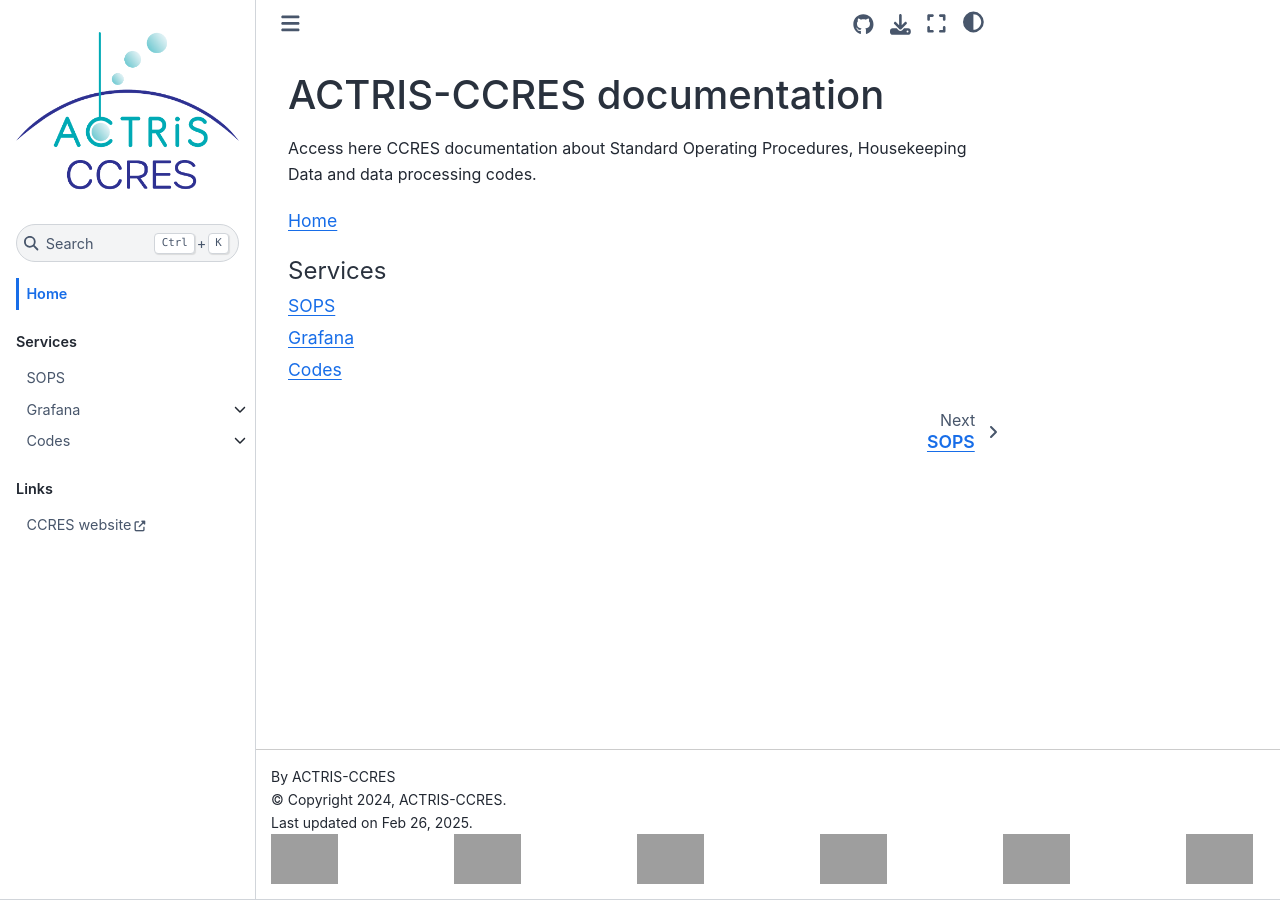
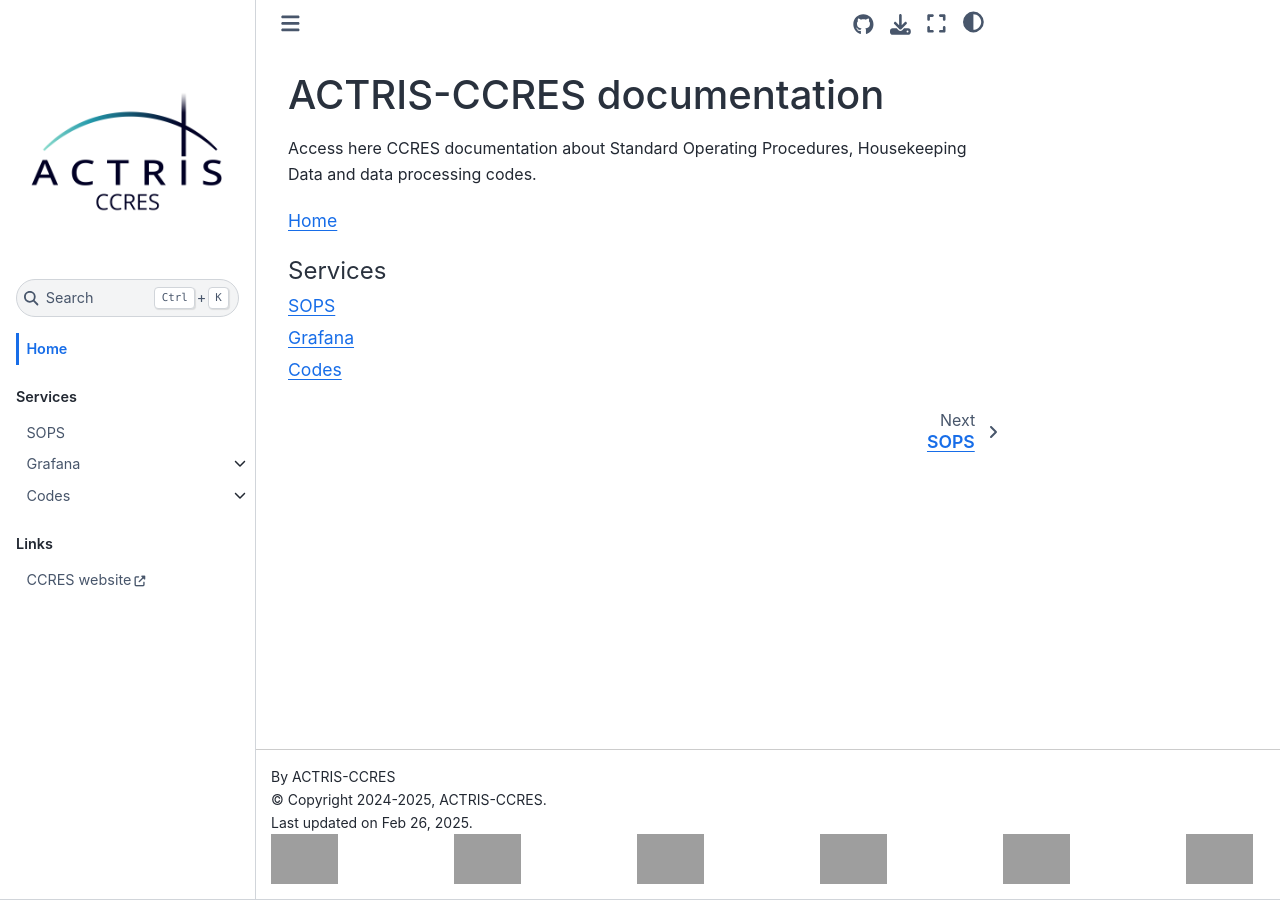
Before and after one commit to ACTRIS-CCRES/docs, a Sphinx documentation site: the page built from source/index.md, in a window 1280 px wide, cut to the strip 0-900 px from the top of the page. Built offline with Sphinx 7.4.7 and the Sphinx Book theme 1.1.4, drawn with Linux system fonts in a browser that asks for light colours; grey boxes are pictures that could not be loaded.

Commit message:
chore: update ccres logo
- remove unneeded logos

```diff
--- a/source/conf.py
+++ b/source/conf.py
@@ -8,13 +8,13 @@ from pathlib import Path
 # -- Project information -----------------------------------------------------
 # https://www.sphinx-doc.org/en/master/usage/configuration.html#project-information
 project = "ACTRIS-CCRES documentation"
-copyright = "2024, ACTRIS-CCRES"
+copyright = "2024-2025, ACTRIS-CCRES"
 author = "ACTRIS-CCRES"
 release = "1.0"
 
 BASE_URL = "https://github.com/ACTRIS-CCRES/docs"
 DEPLOY_URL = "https://ccres.ipsl.fr/docs"
-LOGO_PATH = Path(__file__).parent / "assets" / "logo_actris_ccress.png"
+LOGO_PATH = Path(__file__).parent / "assets" / "logo_actris_ccres.png"
 
 # -- General configuration ---------------------------------------------------
 # https://www.sphinx-doc.org/en/master/usage/configuration.html#general-configuration
```
Also changed, not shown: source/assets/actris_logo.png (deleted), source/assets/logo-actris-gray.png (deleted), source/assets/logo-actris-white.png (deleted), source/assets/logo_actris_ccres.png (added), source/assets/logo_actris_ccress.png (deleted).
